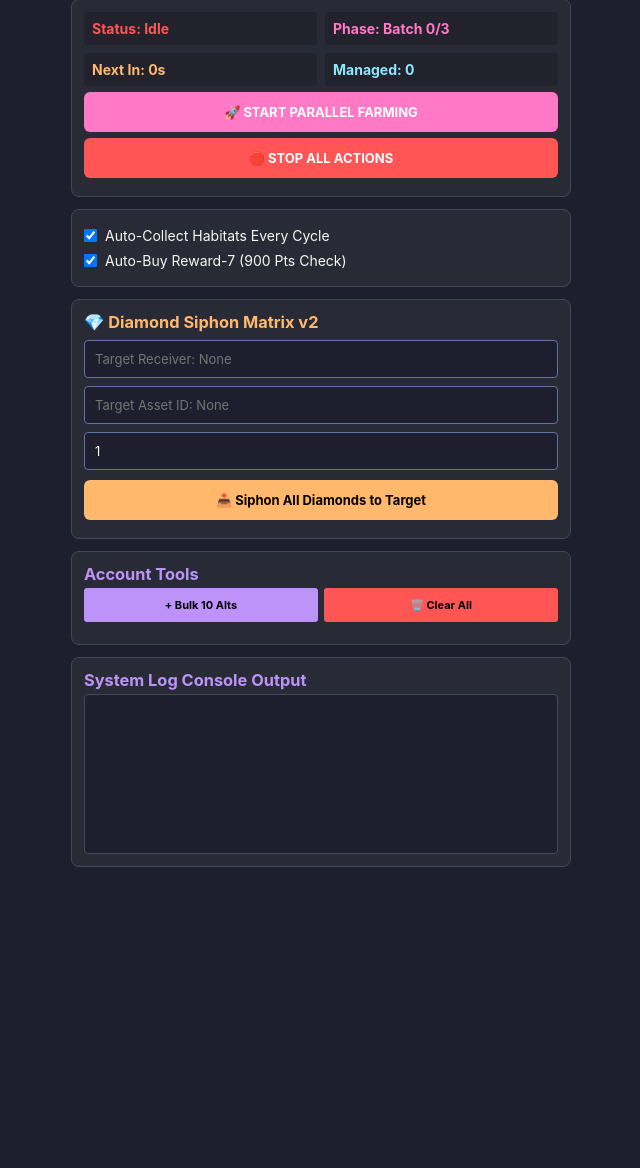
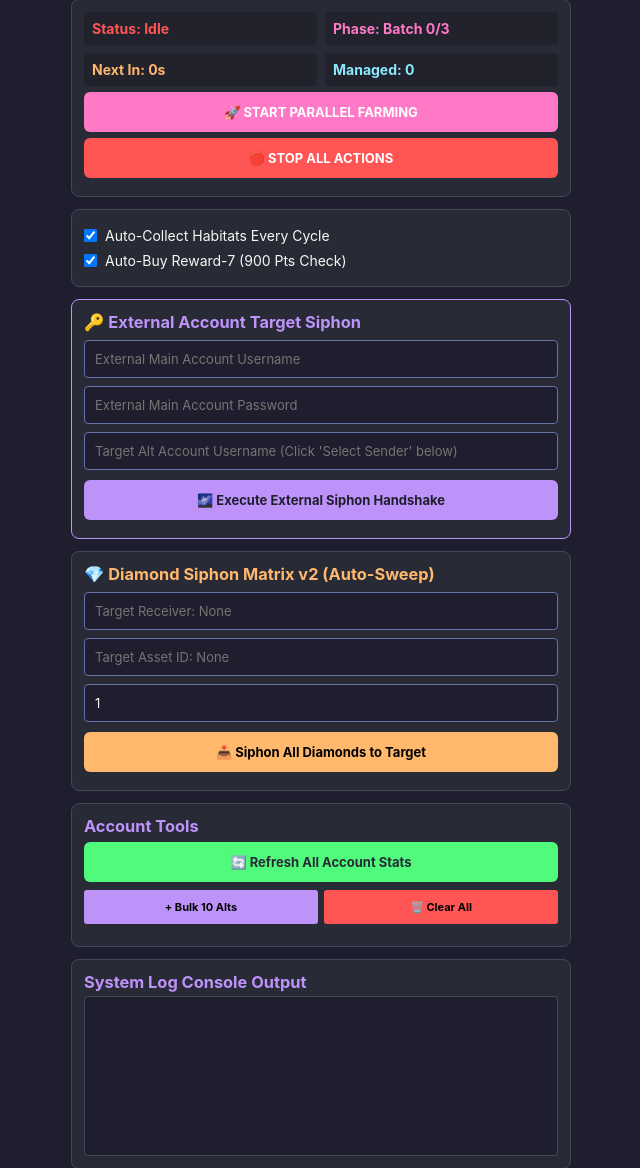
Before and after one commit to ThisCowHatesNickGurse/sssssss, a Flask app: page / in a window 1280 px wide. Shown: the part 56-1224 px from the top of the page, without its empty margins (319-959 px from the left). Before the commit the page ends 923 px from the top, so only its background shows below. Run offline with Flask 3, Linux system fonts and the light colour scheme; data that the repository does not hold is empty.

Commit message:
Update index.html

```diff
--- a/templates/index.html
+++ b/templates/index.html
@@ -18,7 +18,7 @@
         .btn-farm { background: var(--pink); } .btn-stop { background: var(--red); } .btn-siphon { background: var(--orange); color: #000; } .btn-sub { background: var(--accent); }
         .checkbox-group { display: flex; flex-direction: column; gap: 8px; margin: 5px 0; }
         .checkbox-item { display: flex; align-items: center; gap: 8px; }
-        input[type="text"], input[type="number"] { width: 100%; padding: 10px; background: #1e1e2e; border: 1px solid #6272a4; color: #fff; border-radius: 4px; margin: 4px 0; font-size: 13px; }
+        input[type="text"], input[type="number"], input[type="password"] { width: 100%; padding: 10px; background: #1e1e2e; border: 1px solid #6272a4; color: #fff; border-radius: 4px; margin: 4px 0; font-size: 13px; }
         .log-console { background: #1e1e2e; border: 1px solid #44475a; height: 160px; overflow-y: auto; font-family: monospace; padding: 8px; font-size: 11px; border-radius: 4px; white-space: pre-wrap; }
         .account-row { background: #21222c; border: 1px solid #44475a; padding: 8px; border-radius: 4px; display: flex; justify-content: space-between; align-items: center; margin-bottom: 6px; }
         .btn-sm { padding: 4px 8px; font-size: 11px; border-radius: 3px; border: none; cursor: pointer; font-weight: bold; }
@@ -47,8 +47,16 @@
             </div>
         </div>
 
+        <div class="card" style="border: 1px solid var(--accent);">
+            <h3 style="color:var(--accent);margin-bottom:4px;">🔑 External Account Target Siphon</h3>
+            <input type="text" id="ext-username" placeholder="External Main Account Username">
+            <input type="password" id="ext-password" placeholder="External Main Account Password">
+            <input type="text" id="ext-target-alt" placeholder="Target Alt Account Username (Click 'Select Sender' below)" readonly>
+            <button class="btn btn-sub" style="background:var(--accent);color:#1e1e2e;" onclick="executeExternalSiphon()">🌌 Execute External Siphon Handshake</button>
+        </div>
+
         <div class="card">
-            <h3 style="color:var(--orange);margin-bottom:4px;">💎 Diamond Siphon Matrix v2</h3>
+            <h3 style="color:var(--orange);margin-bottom:4px;">💎 Diamond Siphon Matrix v2 (Auto-Sweep)</h3>
             <input type="text" id="target-user" placeholder="Target Receiver: None" readonly>
             <input type="text" id="target-asset" placeholder="Target Asset ID: None" readonly>
             <input type="number" id="siphon-price" value="1" onchange="updateSiphonPrice(this.value)">
@@ -57,6 +65,7 @@
 
         <div class="card">
             <h3 style="color:var(--accent);margin-bottom:4px;">Account Tools</h3>
+            <button class="btn" style="background:var(--green);color:#282a36;margin-bottom:8px;" onclick="refreshAllStats()">🔄 Refresh All Account Stats</button>
             <div style="display:grid;grid-template-columns: 1fr 1fr; gap:6px;">
                 <button class="btn-sm btn-sub" style="padding:10px;" onclick="bulkSignup()">+ Bulk 10 Alts</button>
                 <button class="btn-sm btn-stop" style="padding:10px;" onclick="clearAccounts()">🗑️ Clear All</button>
@@ -79,8 +88,9 @@
         function updateSiphonPrice(val) { axios.post('/update-price', {price: val}); }
 
         function startFarm() {
-            // Push active localStorage content to server execution block context
+            syncLocalStorageToServer(() => {
                 axios.post('/start-farm', { accounts: getLocalAccounts() });
+            });
         }
 
         function bulkSignup() {
@@ -92,6 +102,12 @@
                     updateDashboard();
                 }
             });
+        }
+
+        function refreshAllStats() {
+            let accs = getLocalAccounts();
+            if (accs.length === 0) return alert("No accounts in local storage to refresh.");
+            axios.post('/refresh-stats', { accounts: accs });
         }
 
         function clearAccounts() {
@@ -106,9 +122,36 @@
             axios.post('/set-target', {username: user, password: pass});
         }
 
+        function setExternalSenderAlt(user) {
+            document.getElementById('ext-target-alt').value = user;
+        }
+
+        function executeExternalSiphon() {
+            let user = document.getElementById('ext-username').value.trim();
+            let pass = document.getElementById('ext-password').value.trim();
+            let altSender = document.getElementById('ext-target-alt').value.trim();
+
+            if (!user || !pass || !altSender) return alert("Please fill out external credentials and pick an alt sender card profile below.");
+
+            axios.post('/execute-external-siphon', {
+                external_username: user,
+                external_password: pass,
+                target_alt_username: altSender,
+                accounts: getLocalAccounts()
+            });
+        }
+
         function executeSiphon() {
-            // Load and send accounts payload data dynamically directly from device memory cache
+            syncLocalStorageToServer(() => {
                 axios.post('/execute-siphon', { accounts: getLocalAccounts() });
+            });
+        }
+
+        function syncLocalStorageToServer(callback) {
+            let accs = getLocalAccounts();
+            axios.post('/sync-accounts', { accounts: accs }).then(() => {
+                if(callback) callback();
+            });
         }
 
         function copyToClipboard(str) {
@@ -124,10 +167,7 @@
         function updateDashboard() {
             axios.get('/state').then(res => {
                 const data = res.data;
-
-        // FIX: Only sync from server if the server actually has accounts running
-        // This stops the server from erasing your phone's localStorage!
-        if (data.status === "RUNNING QUEUE" && data.accounts && data.accounts.length > 0) {
+                if (data.accounts && data.accounts.length > 0) {
                     saveLocalAccounts(data.accounts);
                 }
 
@@ -137,8 +177,6 @@
                 document.getElementById('status').style.color = data.status.includes('RUNNING') ? 'var(--green)' : 'var(--red)';
                 document.getElementById('batch').innerText = 'Phase: ' + data.batch_phase;
                 document.getElementById('countdown').innerText = 'Next In: ' + data.countdown + 's';
-
-        // Show local account length so you know your phone has them safe
                 document.getElementById('total-accs').innerText = 'Managed: ' + localAccs.length;
                 document.getElementById('target-user').value = data.receiver_username ? 'Receiver: ' + data.receiver_username : '';
                 document.getElementById('target-asset').value = data.receiver_asset_id ? 'Asset: ' + data.receiver_asset_id : '';
@@ -157,20 +195,16 @@
                             <span style="color:var(--green)">💎 ${acc.diamonds || 0} | 🏆 ${acc.points || 0} Pts</span>
                             <div class="action-container">
                                 <button class="btn-sm btn-sub" onclick="selectTarget('${acc.username}', '${acc.password}')">🎯 Target</button>
+                                <button class="btn-sm" style="background:#ffb86c;color:#1e1e2e;" onclick="setExternalSenderAlt('${acc.username}')">📥 Select Sender</button>
                                 <button class="btn-sm" style="background:#8be9fd;color:#282a36;" onclick="copyToClipboard('${rawCreds}')">📋 Copy</button>
                             </div>
                         </div>
                     </div>`;
                 });
                 document.getElementById('accounts-list').innerHTML = accHtml;
-    }).catch(err => {
-        console.log("Dashboard update tick dropped or server sleeping...");
-    });
+            }).catch(err => {});
         }
 
-
-
-        // Intermittently push memory states up to prevent sync decay drops
         setInterval(() => {
             let accs = getLocalAccounts();
             if(accs.length > 0) { axios.post('/sync-accounts', { accounts: accs }); }
```
Lines whose indentation alone changed are shown as unchanged.
